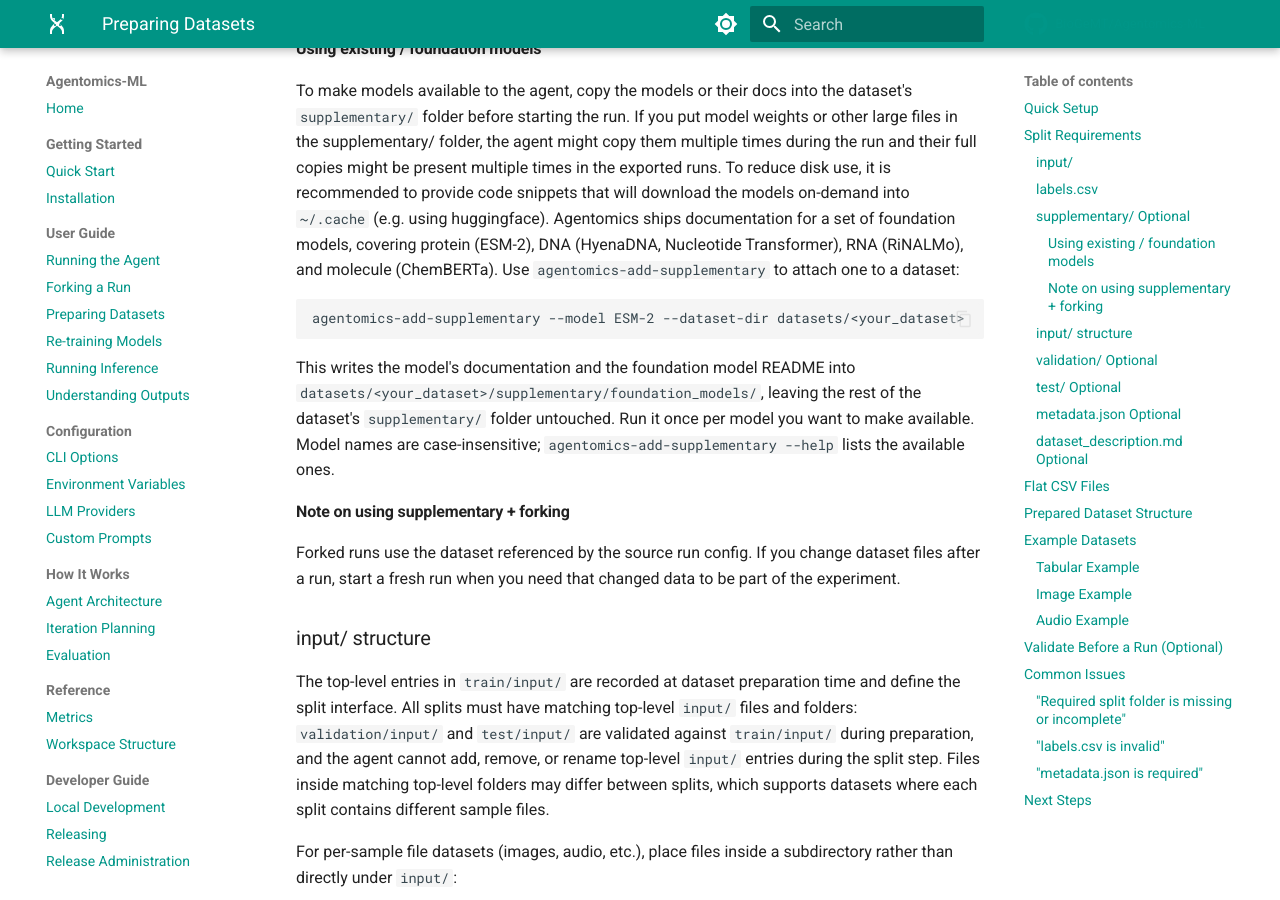
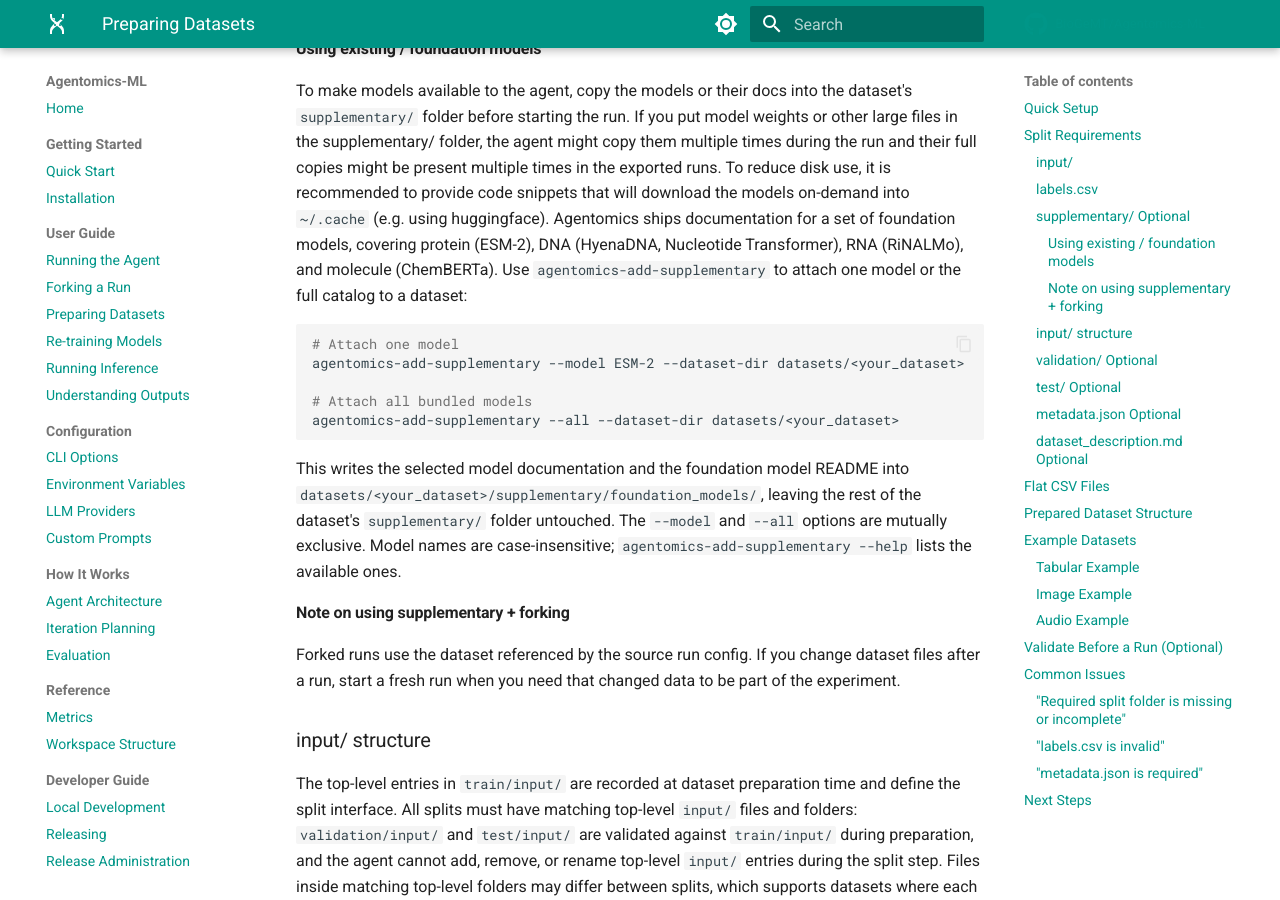
Before and after one commit to BioGeMT/agentomics-ml, an MkDocs documentation site: the page built from docs/user-guide/datasets.md, in a window 1280 px wide and 900 px high, scrolled down 2088 px. Built offline with MkDocs 1.6.1 and Material for MkDocs 9.7.7, drawn with Linux system fonts in a browser that asks for light colours; comment, search, counter and statistics services are not loaded.

Commit message:
Update docs

````diff
--- a/docs/user-guide/datasets.md
+++ b/docs/user-guide/datasets.md
@@ -89,17 +89,22 @@ into the dataset's `supplementary/` folder before starting the run.
 If you put model weights or other large files in the supplementary/ folder, the agent might copy them multiple times during the run and their full copies might be present multiple times in the exported runs. To reduce disk use, it is recommended to provide code snippets that will download the models on-demand into `~/.cache` (e.g. using huggingface).
 Agentomics ships documentation for a set of foundation models, covering protein
 (ESM-2), DNA (HyenaDNA, Nucleotide Transformer), RNA (RiNALMo), and molecule
-(ChemBERTa). Use `agentomics-add-supplementary` to attach one to a dataset:
+(ChemBERTa). Use `agentomics-add-supplementary` to attach one model or the full
+catalog to a dataset:
 
 ```bash
+# Attach one model
 agentomics-add-supplementary --model ESM-2 --dataset-dir datasets/<your_dataset>
+
+# Attach all bundled models
+agentomics-add-supplementary --all --dataset-dir datasets/<your_dataset>
 ```
 
-This writes the model's documentation and the foundation model README into
+This writes the selected model documentation and the foundation model README into
 `datasets/<your_dataset>/supplementary/foundation_models/`, leaving the rest of
-the dataset's `supplementary/` folder untouched. Run it once per model you want
-to make available. Model names are case-insensitive; `agentomics-add-supplementary --help`
-lists the available ones.
+the dataset's `supplementary/` folder untouched. The `--model` and `--all`
+options are mutually exclusive. Model names are case-insensitive;
+`agentomics-add-supplementary --help` lists the available ones.
 
 #### Note on using supplementary + forking
 
````
